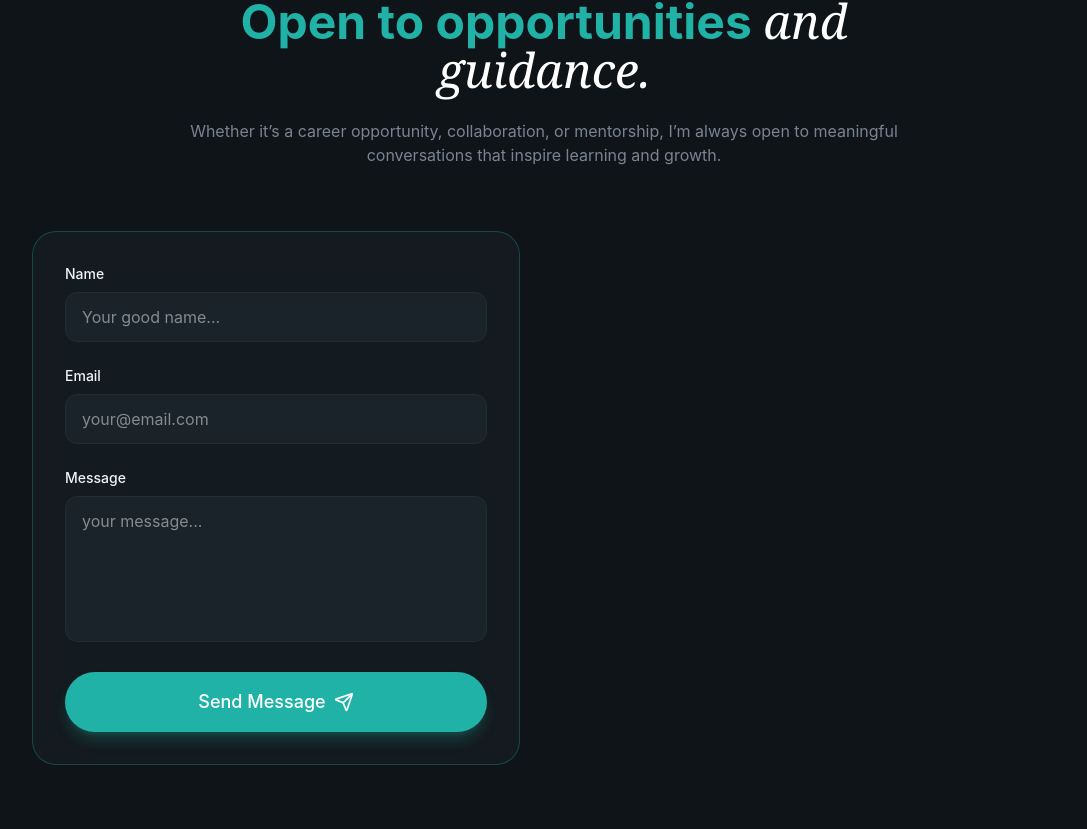
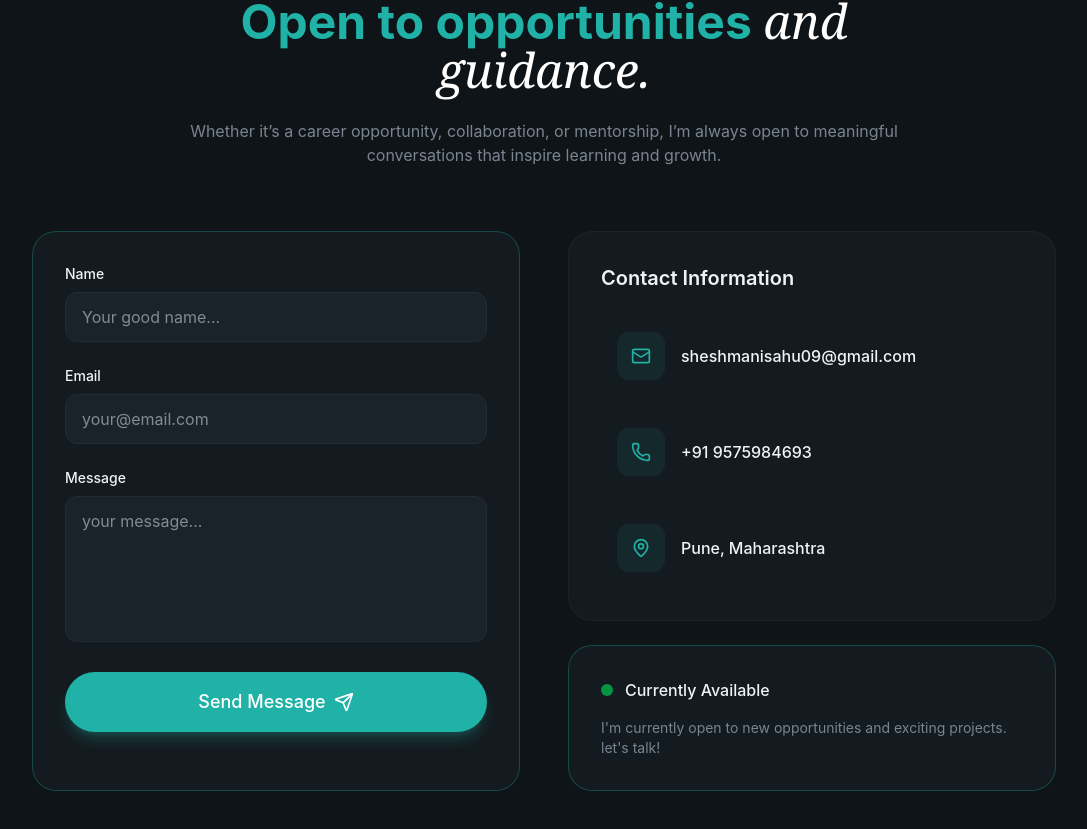
Before and after one commit to sheshmani09/sheshmani-portfolio, a React (Vite) app: page / in a window 1280 px wide. Shown: the part 4295-5124 px from the top of the page, without its empty margins (96-1183 px from the left). Built offline with nearby package versions, Linux system fonts and the light colour scheme.

Commit message:
contact section done

```diff
--- a/src/sections/Contact.jsx
+++ b/src/sections/Contact.jsx
@@ -126,6 +126,7 @@
                   className="w-full px-4 py-3 bg-surface rounded-xl border border-border focus:border-primary focus:ring-1 focus:ring-primary outline-none transition-all"
                   placeholder="Your good name..."
                   required
+                  autoComplete="off"
                   value={formData.name}
                   onChange={(e) =>
                     setFormData({ ...formData, name: e.target.value })
@@ -146,6 +147,7 @@
                   className="w-full px-4 py-3 bg-surface rounded-xl border border-border focus:border-primary focus:ring-1 focus:ring-primary outline-none transition-all"
                   placeholder="your@email.com"
                   required
+                  autoComplete="off"
                   value={formData.email}
                   onChange={(e) =>
                     setFormData({ ...formData, email: e.target.value })
@@ -161,6 +163,7 @@
                   rows={5}
                   className="w-full px-4 py-3 bg-surface rounded-xl border border-border focus:border-primary focus:ring-1 focus:ring-primary outline-none transition-all resize-none"
                   required
+                  autoComplete="off"
                   placeholder="your message..."
                   value={formData.message}
                   onChange={(e) =>
@@ -206,6 +209,45 @@
               )}
             </form>
           </div>
+
+          {/* contact info  */}
+          <div className="space-y-6 animate-fade-in animation-delay-400">
+            <div className="glass rounded-3xl p-8">
+              <h3 className="text-xl font-semibold mb-6">Contact Information</h3>
+              <div className="space-y-4">
+                {contactInfo.map((item, i) => (
+                  <a
+                    key={i}
+                    href={item.href}
+                    className="flex items-center gap-4 p-4 rounded-xl hover:bg-surface transition-colors group"
+                  >
+                    <div className="w-12 h-12 rounded-xl bg-primary/10 flex items-center justify-center group-hover:bg-primary/20 transition-colors">
+                      <item.icon className="w-5 h-5 text-primary" />
+                    </div>
+                    <div>
+                      <div className="text-sm text-muted-foreground">
+                        {item.label}
+                      </div>
+                      <div className="font-medium">{item.value}</div>
+                    </div>
+                  </a>
+                ))}
+              </div>
+            </div>
+
+                {/* Availablity card  */}
+               <div className="glass rounded-3xl p-8 border border-primary/30">
+              <div className="flex items-center gap-3 mb-4">
+                <span className="w-3 h-3 bg-green-500 rounded-full animate-pulse" />
+                <span className="font-medium">Currently Available</span>
+              </div>
+              <p className="text-muted-foreground text-sm">
+                I'm currently open to new opportunities and exciting projects.
+                let's talk!
+              </p>
+            </div>
+
+          </div>
         </div>
       </div>
     </section>
```
